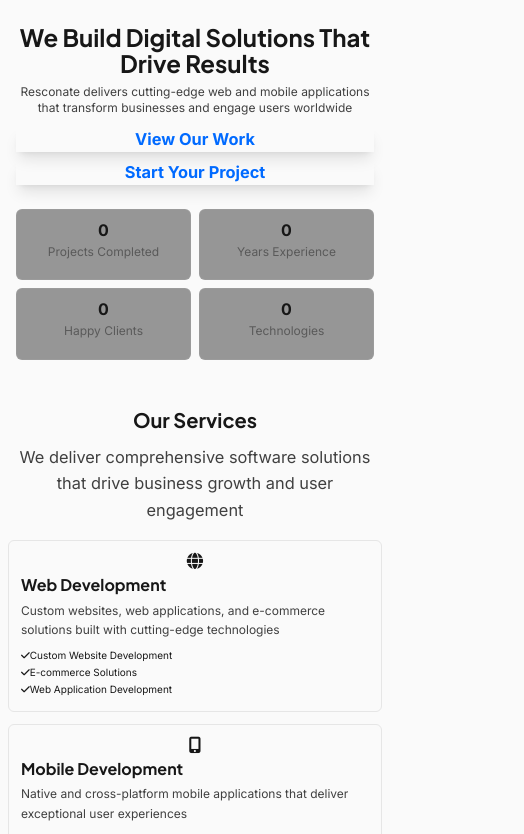
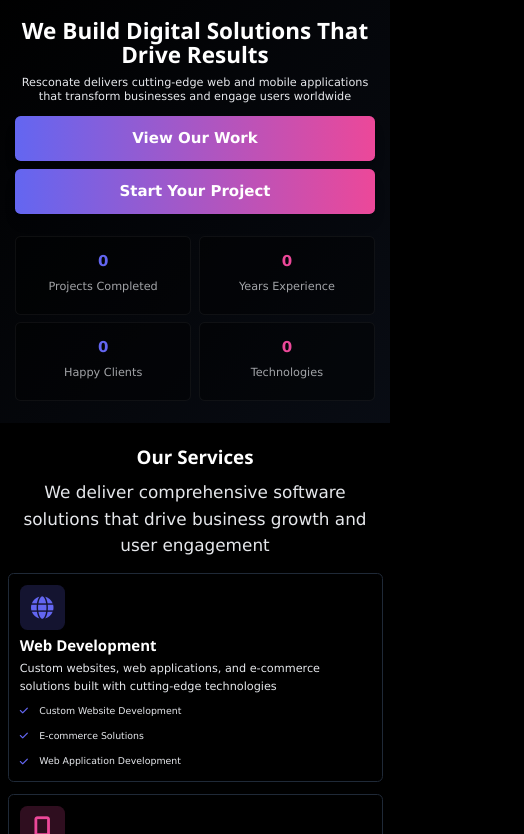
Before and after one commit to technicaldee/Resconate-Portfolio, a plain HTML site: page index.html in a window 390 px wide. Shown: the part 49-883 px from the top of the page, 524 px wide, since content can reach past the window. Drawn offline with nearby package versions, Linux system fonts and the light colour scheme; a web font is replaced by a local one.

Commit message:
Update index.html

```diff
--- a/index.html
+++ b/index.html
@@ -13,6 +13,50 @@
     <link href="https://fonts.googleapis.com/css2?family=Inter:wght@300;400;500;600;700&family=Plus+Jakarta+Sans:wght@400;500;600;700&display=swap" rel="stylesheet">
     <!-- Font Awesome for icons -->
     <link rel="stylesheet" href="https://cdnjs.cloudflare.com/ajax/libs/font-awesome/6.4.0/css/all.min.css">
+    <link rel="stylesheet" href="https://maxcdn.bootstrapcdn.com/bootstrap/3.4.1/css/bootstrap.min.css">
+	<script src="https://ajax.googleapis.com/ajax/libs/jquery/3.7.1/jquery.min.js">
+	</script>
+	<script src="https://maxcdn.bootstrapcdn.com/bootstrap/3.4.1/js/bootstrap.min.js">
+	</script>
+	<link rel="preconnect" href="https://fonts.googleapis.com">
+	<link rel="preconnect" href="https://fonts.gstatic.com" crossorigin>
+	<link href="https://fonts.googleapis.com/css2?family=Roboto:ital,wght@0,100;0,300;0,400;0,500;0,700;0,900;1,100;1,300;1,400;1,500;1,700;1,900&display=swap"
+	 rel="stylesheet">
+	<link rel="stylesheet" href="https://cdnjs.cloudflare.com/ajax/libs/font-awesome/4.7.0/css/font-awesome.min.css">
+
+	<link rel="preconnect" href="https://fonts.googleapis.com">
+	<link rel="preconnect" href="https://fonts.gstatic.com" crossorigin>
+	<link href="https://fonts.googleapis.com/css2?family=Fira+Sans:ital,wght@0,100;0,200;0,300;0,400;0,500;0,600;0,700;0,800;0,900;1,100;1,200;1,300;1,400;1,500;1,600;1,700;1,800;1,900&display=swap"
+	 rel="stylesheet">
+	<script src='https://kit.fontawesome.com/a076d05399.js' crossorigin='anonymous'>
+	</script>
+	<link rel="stylesheet" href="styles.css">
+	<link rel="stylesheet" href="https://cdnjs.cloudflare.com/ajax/libs/font-awesome/4.7.0/css/font-awesome.min.css">
+	<script src="https://ajax.googleapis.com/ajax/libs/jquery/3.7.1/jquery.min.js">
+	</script>
+	<link rel="preconnect" href="https://fonts.googleapis.com">
+	<link rel="preconnect" href="https://fonts.gstatic.com" crossorigin>
+	<link href="https://fonts.googleapis.com/css2?family=National+Park:wght@200..800&display=swap" rel="stylesheet">
+
+
+	<link rel="stylesheet" href="https://www.w3schools.com/w3css/4/w3.css">
+	<link href="https://fonts.cdnfonts.com/css/sf-pro-display" rel="stylesheet">
+	<link href='style.css' rel='stylesheet'>
+<!-- Devicon Icon Library -->
+<link href="https://cdn.jsdelivr.net/gh/devicons/devicon@v2.15.1/devicon.min.css" rel="stylesheet">
+
+	<!-- AOS CSS -->
+	<link rel="stylesheet" href="https://cdnjs.cloudflare.com/ajax/libs/aos/2.3.4/aos.css">
+
+	<!-- AOS JS -->
+	<script src="https://cdnjs.cloudflare.com/ajax/libs/aos/2.3.4/aos.js">
+	</script>
+
+
+	<script src='https://kit.fontawesome.com/a076d05399.js' crossorigin='anonymous'>
+	</script>
+    <!-- Tailwind CSS CDN -->
+<script src="https://cdn.tailwindcss.com"></script>
 </head>
 <body class="bg-black text-gray-100 font-inter">
     <a href="#home" class="skip-link">Skip to main content</a>
@@ -37,10 +81,14 @@
                 <button id="theme-toggle" class="header__theme-toggle" aria-label="Toggle dark/light mode">
                     <i class="fas fa-moon"></i>
                 </button>
-                <a href="#contact" class="btn btn-primary">Get Quote</a>
-                <button id="mobile-menu-button" class="header__mobile-toggle" aria-label="Open mobile menu">
+                <a id="quote-mobile" href="#contact" class="btn btn-primary">Get Quote</a>
+                <button id="mobile-menu-button" class="header__mobile-toggle" aria-label="Open mobile menu" >
                     <i class="fas fa-bars"></i>
                 </button>
+
+
+
+
             </div>
         </div>
     </header>
@@ -96,8 +144,8 @@
             <p class="text-xl md:text-2xl mb-8 text-gray-200 max-w-3xl mx-auto">
                 Resconate delivers cutting-edge web and mobile applications that transform businesses and engage users worldwide
             </p>
-            <div class="flex flex-col md:flex-row justify-center gap-4 mb-16">
-                <a href="#projects" class="bg-gradient-to-r from-[#6366F1] to-[#EC4899] text-white font-bold px-8 py-3 rounded-md shadow-lg hover:opacity-90 transition-opacity">
+            <div id="projectss" class="flex flex-col md:flex-row justify-center gap-4 mb-16">
+                <a id="project-btn" href="#projects" class="bg-gradient-to-r from-[#6366F1] to-[#EC4899] text-white font-bold px-8 py-3 rounded-md shadow-lg hover:opacity-90 transition-opacity">
                     View Our Work
                 </a>
                 <a href="#contact" class="bg-gradient-to-r from-[#6366F1] to-[#EC4899] text-white font-bold px-8 py-3 rounded-md shadow-lg hover:opacity-90 transition-opacity">
@@ -106,7 +154,7 @@
             </div>
 
             <!-- Statistics -->
-            <div class="grid grid-cols-2 md:grid-cols-4 gap-8 max-w-4xl mx-auto">
+            <div id="statistics-box" class="grid grid-cols-2 md:grid-cols-4 gap-8 max-w-4xl mx-auto">
                 <div class="stat-card">
                     <div class="text-3xl md:text-4xl font-bold text-[#6366F1] mb-2" data-count="150">0</div>
                     <p class="text-gray-200">Projects Completed</p>
@@ -144,9 +192,9 @@
             </p>
         </div>
 
-        <div class="grid grid-cols-1 md:grid-cols-2 gap-8 max-w-5xl mx-auto">
+        <div id="web-dev-card" class="grid grid-cols-1 md:grid-cols-2 gap-8 max-w-5xl mx-auto">
             <!-- Web Development Card -->
-            <div class="bg-black/50 backdrop-blur-sm p-8 rounded-xl border border-gray-800 hover:border-[#6366F1] transition-all duration-300">
+            <div id="crd" class="bg-black/50 backdrop-blur-sm p-8 rounded-xl border border-gray-800 hover:border-[#6366F1] transition-all duration-300">
                 <div class="w-12 h-12 bg-[#6366F1]/20 rounded-lg flex items-center justify-center mb-6">
                     <i class="fas fa-globe text-2xl text-[#6366F1]"></i>
                 </div>
@@ -171,7 +219,7 @@
             </div>
 
             <!-- Mobile Development Card -->
-            <div class="bg-black/50 backdrop-blur-sm p-8 rounded-xl border border-gray-800 hover:border-[#EC4899] transition-all duration-300">
+            <div id="crd" class="bg-black/50 backdrop-blur-sm p-8 rounded-xl border border-gray-800 hover:border-[#EC4899] transition-all duration-300">
                 <div class="w-12 h-12 bg-[#EC4899]/20 rounded-lg flex items-center justify-center mb-6">
                     <i class="fas fa-mobile-alt text-2xl text-[#EC4899]"></i>
                 </div>
@@ -198,7 +246,7 @@
     </section>
 
     <!-- Project Showcase -->
-    <section class="container mx-auto py-10 px-4 md:px-6">
+    <section id="Showcase" class="container mx-auto py-10 px-4 md:px-6">
         <div class="grid grid-cols-1 md:grid-cols-3 gap-6">
             <div class="project-card overflow-hidden rounded-lg bg-black/50 backdrop-blur-sm border border-gray-800">
                 <img src="Report and Analytics.png" alt="Project 1" class="w-full h-48 object-cover project-image cursor-pointer">
@@ -249,7 +297,7 @@
     </section>
 
     <!-- Certifications Section -->
-    <section class="container mx-auto py-16 px-4 md:px-6">
+    <section id="certs" class="container mx-auto py-16 px-4 md:px-6">
         <h2 class="text-3xl font-bold mb-10 text-center">Certifications</h2>
         <div class="grid grid-cols-1 sm:grid-cols-3 md:grid-cols-3 gap-6">
             <div class="certificate-card bg-gray-900 p-6 rounded-lg transform hover:-translate-y-1 transition-transform">
```
